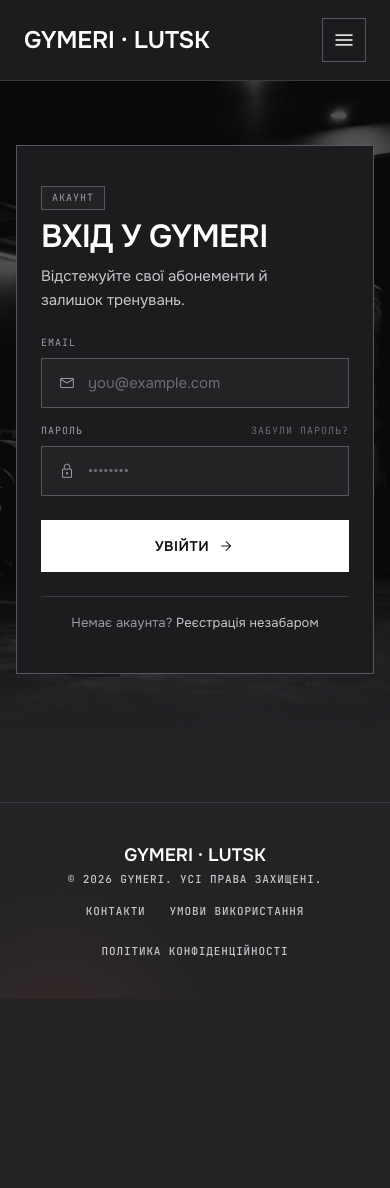
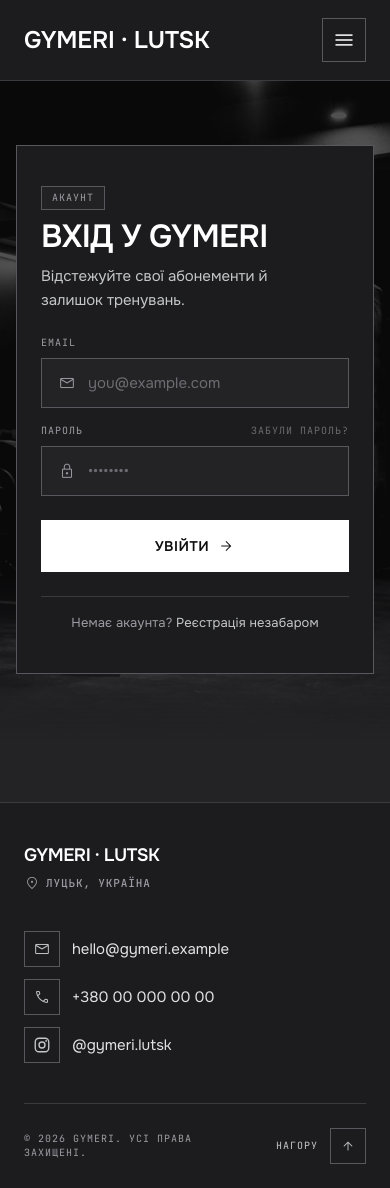
Before and after one commit to Samost-back/Gymeri, a Next.js app in the folder frontend/: page /login in a window 390 px wide. Before the commit the page ends 999 px from the top, so only its background shows below. Built offline with nearby package versions, Linux system fonts and the light colour scheme.

Commit message:
feat(frontend): rebuild the footer around contacts
Drops the links to pages that don't exist yet (contacts, terms, privacy) and
shows email, phone and Instagram instead, with a back-to-top button. The
contact values are placeholders kept in one constant.

```diff
--- a/frontend/src/shared/layout/SiteFooter/SiteFooter.module.css
+++ b/frontend/src/shared/layout/SiteFooter/SiteFooter.module.css
@@ -1,61 +1,146 @@
 .footer {
   width: 100%;
   margin-top: var(--space-2xl);
+  background: var(--color-surface);
   border-top: 1px solid var(--color-border);
 }
 
-.inner {
+/* Phones: brand, then contacts, one under the other. */
+.top {
   display: flex;
   flex-direction: column;
-  align-items: center;
-  justify-content: space-between;
-  gap: var(--space-md);
+  gap: var(--space-xl);
   padding-block: var(--space-xl);
 }
 
 .brand {
   display: flex;
   flex-direction: column;
-  gap: var(--space-xs);
-  text-align: center;
+  align-items: flex-start;
+  gap: var(--space-sm);
 }
 
 .name {
   composes: headlineSm from "@/shared/styles/typography.module.css";
   color: var(--color-primary);
   text-transform: uppercase;
+  letter-spacing: -0.025em;
 }
 
-.copyright {
+.city {
   composes: labelSm from "@/shared/styles/typography.module.css";
-  color: var(--color-text-muted);
-  letter-spacing: 0.1em;
+  display: inline-flex;
+  align-items: center;
+  gap: 0.375rem;
+  color: var(--color-text-subtle);
 }
 
-.links {
+.contactList {
   display: flex;
-  flex-wrap: wrap;
-  justify-content: center;
-  gap: var(--space-lg);
+  flex-direction: column;
+  gap: 0.75rem;
+  margin: 0;
+  padding: 0;
+  list-style: none;
 }
 
-.link {
-  composes: labelSm from "@/shared/styles/typography.module.css";
-  color: var(--color-text-muted);
-  letter-spacing: 0.1em;
+.contact {
+  composes: bodyMd from "@/shared/styles/typography.module.css";
+  display: inline-flex;
+  align-items: center;
+  gap: 0.75rem;
+  color: var(--color-text);
   transition: color var(--transition-fast);
 }
 
-.link:hover {
+.contact:hover {
   color: var(--color-primary);
 }
 
-@media (min-width: 768px) {
-  .inner {
-    flex-direction: row;
-  }
+/* Same square frame for every icon, so the three rows line up. */
+.contactIcon {
+  display: grid;
+  flex-shrink: 0;
+  place-items: center;
+  width: 2.25rem;
+  height: 2.25rem;
+  border: 1px solid var(--color-border-strong);
+  color: var(--color-text-muted);
+  transition:
+    border-color var(--transition-fast),
+    color var(--transition-fast);
+}
 
-  .brand {
-    text-align: left;
+.contact:hover .contactIcon {
+  border-color: var(--color-primary);
+  color: var(--color-primary);
+}
+
+.bottom {
+  composes: labelXs from "@/shared/styles/typography.module.css";
+  display: flex;
+  align-items: center;
+  justify-content: space-between;
+  gap: var(--space-md);
+  padding-block: var(--space-lg);
+  border-top: 1px solid var(--color-border);
+  color: var(--color-text-subtle);
+}
+
+.toTop {
+  display: inline-flex;
+  align-items: center;
+  gap: 0.75rem;
+  color: var(--color-text-muted);
+  transition: color var(--transition-fast);
+}
+
+.toTopIcon {
+  display: grid;
+  place-items: center;
+  width: 2.25rem;
+  height: 2.25rem;
+  border: 1px solid var(--color-border-strong);
+  transition:
+    background-color var(--transition-fast),
+    border-color var(--transition-fast),
+    color var(--transition-fast),
+    transform var(--transition-fast);
+}
+
+/* Fills white and lifts a little, hinting at where it goes. */
+.toTop:hover {
+  color: var(--color-primary);
+}
+
+.toTop:hover .toTopIcon {
+  background: var(--color-primary);
+  border-color: var(--color-primary);
+  color: var(--color-on-primary);
+  transform: translateY(-3px);
+}
+
+@media (prefers-reduced-motion: reduce) {
+  .toTop:hover .toTopIcon {
+    transform: none;
   }
 }
+
+/* Tablets and up: brand on the left, contacts on the right. */
+@media (min-width: 768px) {
+  .top {
+    flex-direction: row;
+    align-items: center;
+    justify-content: space-between;
+    gap: var(--space-2xl);
+    padding-block: var(--space-2xl);
+  }
+}
+
+/* Desktop: wide enough to put the three contacts in one row. */
+@media (min-width: 1024px) {
+  .contactList {
+    flex-direction: row;
+    gap: var(--space-xl);
+  }
+}
--- a/frontend/src/shared/layout/SiteFooter/SiteFooter.tsx
+++ b/frontend/src/shared/layout/SiteFooter/SiteFooter.tsx
@@ -1,29 +1,81 @@
-import Link from "next/link";
-import { Container } from "@/shared/ui";
+import type { ReactNode } from "react";
+import { Container, Icon } from "@/shared/ui";
 import styles from "./SiteFooter.module.css";
 
-const FOOTER_LINKS = [
-  { href: "/contacts", label: "Контакти" },
-  { href: "/terms", label: "Умови використання" },
-  { href: "/privacy", label: "Політика конфіденційності" },
+// Placeholders until the real contacts are agreed; everything the footer shows comes from here.
+const CONTACTS = {
+  email: "hello@gymeri.example",
+  phone: "+380 00 000 00 00",
+  instagram: "gymeri.lutsk",
+};
+
+// The icon font has no brand logos, so Instagram's glyph is inline.
+function InstagramIcon() {
+  return (
+    <svg width="18" height="18" viewBox="0 0 24 24" fill="none" aria-hidden="true">
+      <rect x="3" y="3" width="18" height="18" rx="5" stroke="currentColor" strokeWidth="1.8" />
+      <circle cx="12" cy="12" r="4" stroke="currentColor" strokeWidth="1.8" />
+      <circle cx="17.5" cy="6.5" r="1.2" fill="currentColor" />
+    </svg>
+  );
+}
+
+const CONTACT_LINKS: { href: string; label: string; icon: ReactNode; external?: boolean }[] = [
+  { href: `mailto:${CONTACTS.email}`, label: CONTACTS.email, icon: <Icon name="mail" size={18} /> },
+  {
+    href: `tel:${CONTACTS.phone.replaceAll(" ", "")}`,
+    label: CONTACTS.phone,
+    icon: <Icon name="call" size={18} />,
+  },
+  {
+    href: `https://instagram.com/${CONTACTS.instagram}`,
+    label: `@${CONTACTS.instagram}`,
+    icon: <InstagramIcon />,
+    external: true,
+  },
 ];
 
 export function SiteFooter() {
   return (
     <footer className={styles.footer}>
-      <Container className={styles.inner}>
-        <div className={styles.brand}>
-          <span className={styles.name}>GYMERI · LUTSK</span>
-          <span className={styles.copyright}>© 2026 Gymeri. Усі права захищені.</span>
+      <Container>
+        <div className={styles.top}>
+          <div className={styles.brand}>
+            <span className={styles.name}>GYMERI · LUTSK</span>
+            <span className={styles.city}>
+              <Icon name="location_on" size={16} />
+              Луцьк, Україна
+            </span>
+          </div>
+
+          <nav aria-label="Контакти">
+            <ul className={styles.contactList}>
+              {CONTACT_LINKS.map((link) => (
+                <li key={link.href}>
+                  <a
+                    href={link.href}
+                    className={styles.contact}
+                    {...(link.external && { target: "_blank", rel: "noopener noreferrer" })}
+                  >
+                    <span className={styles.contactIcon}>{link.icon}</span>
+                    {link.label}
+                  </a>
+                </li>
+              ))}
+            </ul>
+          </nav>
         </div>
 
-        <nav className={styles.links} aria-label="Додаткові посилання">
-          {FOOTER_LINKS.map((link) => (
-            <Link key={link.href} href={link.href} className={styles.link}>
-              {link.label}
-            </Link>
-          ))}
-        </nav>
+        <div className={styles.bottom}>
+          <span>© 2026 Gymeri. Усі права захищені.</span>
+          {/* "#" scrolls to the top of the page without leaving it. */}
+          <a href="#" className={styles.toTop}>
+            Нагору
+            <span className={styles.toTopIcon}>
+              <Icon name="arrow_upward" size={16} />
+            </span>
+          </a>
+        </div>
       </Container>
     </footer>
   );
--- a/frontend/src/shared/ui/Icon/Icon.tsx
+++ b/frontend/src/shared/ui/Icon/Icon.tsx
@@ -4,6 +4,8 @@ import styles from "./Icon.module.css";
 // Only these glyphs are downloaded from the icon font, see iconFontUrl.
 const ICON_NAMES = [
   "arrow_forward",
+  "arrow_upward",
+  "call",
   "card_membership",
   "check",
   "close",
```
